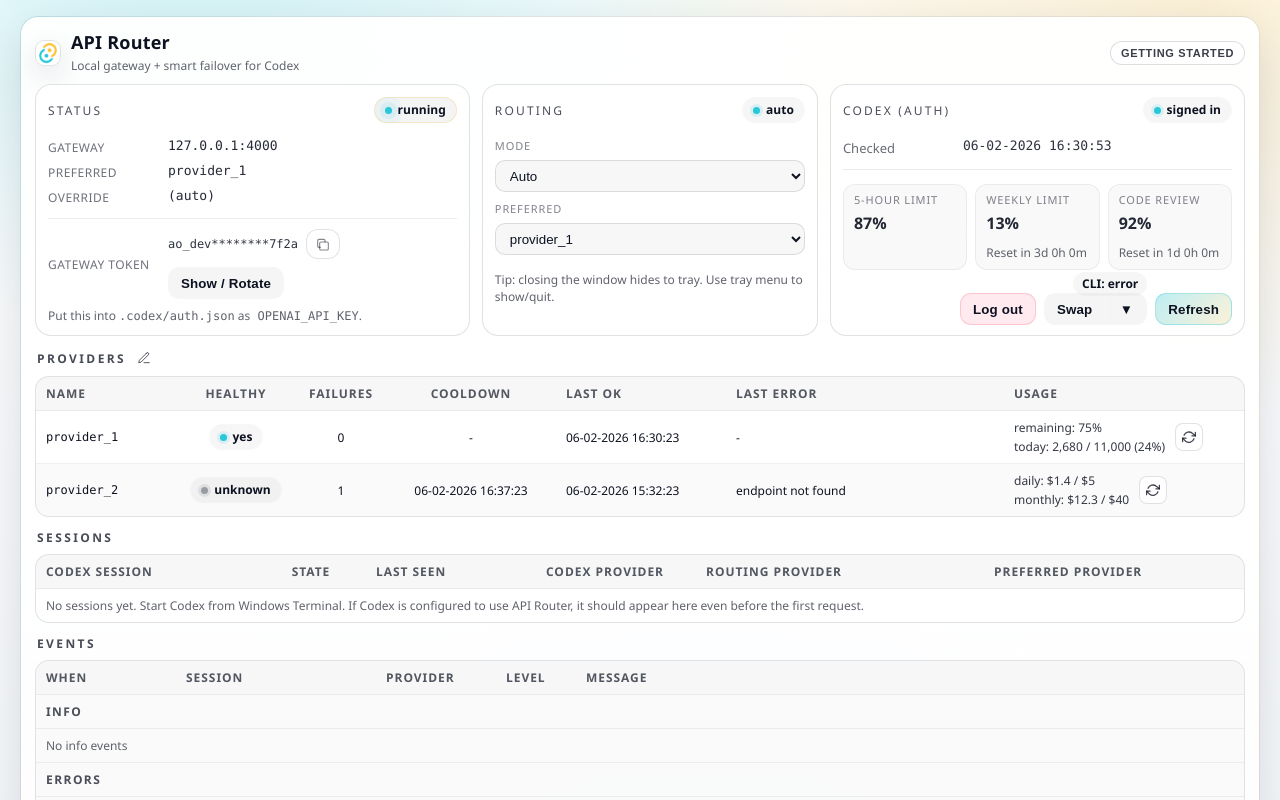
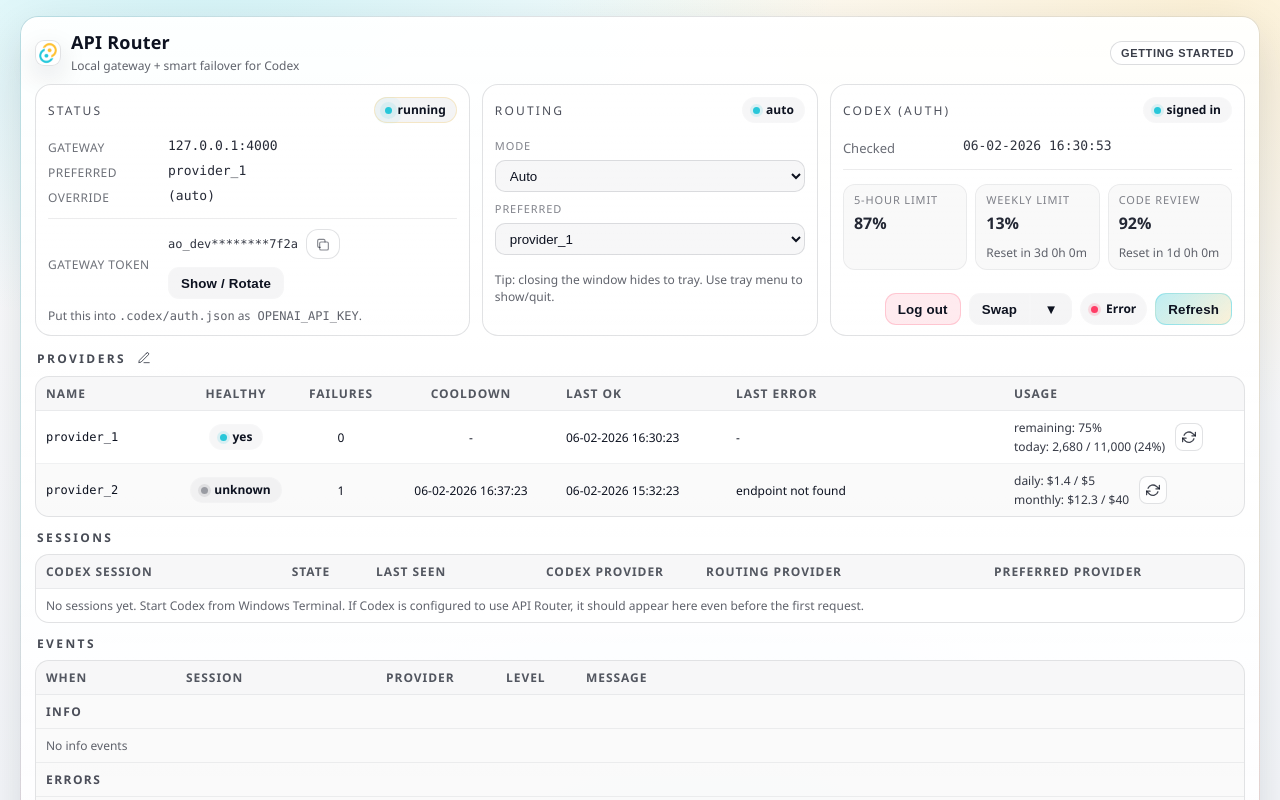
Before and after one commit to yiyousiow000814/API-Router, a React (Vite) app: page / in a window 1280 px wide. Built offline with nearby package versions, Linux system fonts and the light colour scheme.

Commit message:
fix: Improve swap status hint UI
Render the swap status as an inline pill next to the split button (no overlap), and shorten the label to User/App/Mixed/Error with a colored dot + tooltip.

```diff
--- a/src/ui/App.tsx
+++ b/src/ui/App.tsx
@@ -364,12 +364,21 @@
 
   const codexSwapBadge = useMemo(() => {
     const overall = codexSwapStatus?.overall ?? 'error'
-    const badgeText = `CLI: ${overall}`
+    const badgeText =
+      overall === 'swapped'
+        ? 'App'
+        : overall === 'original'
+          ? 'User'
+          : overall === 'mixed'
+            ? 'Mixed'
+            : 'Error'
     const parts =
       codexSwapStatus?.dirs?.length
         ? codexSwapStatus.dirs.map((d) => `${d.cli_home}: ${d.state}`)
         : []
-    const badgeTitle = parts.length ? `Codex CLI swap status - ${badgeText}. ${parts.join(' | ')}` : `Codex CLI swap status - ${badgeText}`
+    const badgeTitle = parts.length
+      ? `Codex CLI swap status: ${badgeText}. ${parts.join(' | ')}`
+      : `Codex CLI swap status: ${badgeText}`
     return { badgeText, badgeTitle }
   }, [codexSwapStatus])
 
--- a/src/ui/components/HeroCards.tsx
+++ b/src/ui/components/HeroCards.tsx
@@ -162,8 +162,8 @@
         >
           {status.codex_account?.signed_in ? 'Log out' : 'Log in'}
         </button>
-        <div className="aoActionsMenuWrap" ref={menuWrapRef}>
-          <div style={{ display: 'flex' }}>
+        <div className="aoActionsMenuWrap" ref={menuWrapRef} style={{ justifyContent: 'flex-start', gap: 8 }}>
+          <div style={{ display: 'flex', gap: 0 }}>
             <button
               className="aoBtn"
               onClick={onSwapAuthConfig}
@@ -189,13 +189,10 @@
             </button>
           </div>
           {swapBadgeText ? (
-            <div style={{ position: 'absolute', right: 0, top: -22 }} title={swapBadgeTitle}>
-              <span className="aoPill" style={{ padding: '2px 8px', height: 22 }}>
-                <span className="aoPillText" style={{ fontSize: 12 }}>
-                  {swapBadgeText}
-                </span>
-              </span>
-            </div>
+            <span className="aoPill" title={swapBadgeTitle} style={{ height: 32, gap: 8 }}>
+              <span className={swapBadgeText.toLowerCase().includes('error') ? 'aoDot aoDotBad' : swapBadgeText.toLowerCase().includes('app') ? 'aoDot' : 'aoDot aoDotMuted'} />
+              <span className="aoPillText">{swapBadgeText}</span>
+            </span>
           ) : null}
           {menuOpen ? (
             <div className="aoMenu" role="menu" aria-label="Swap options menu">
```
